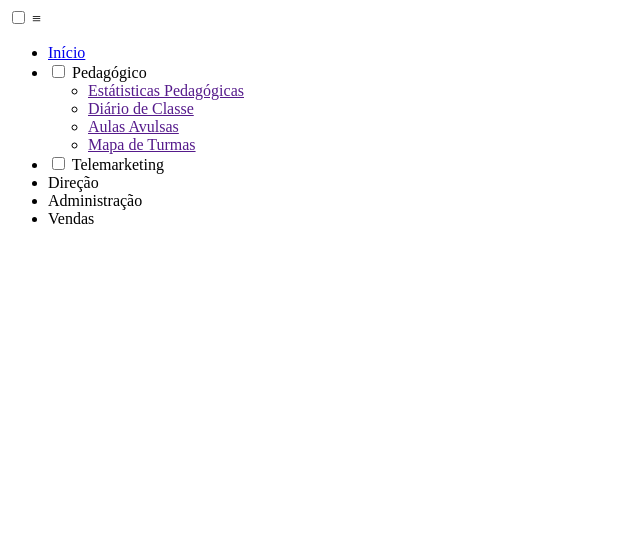
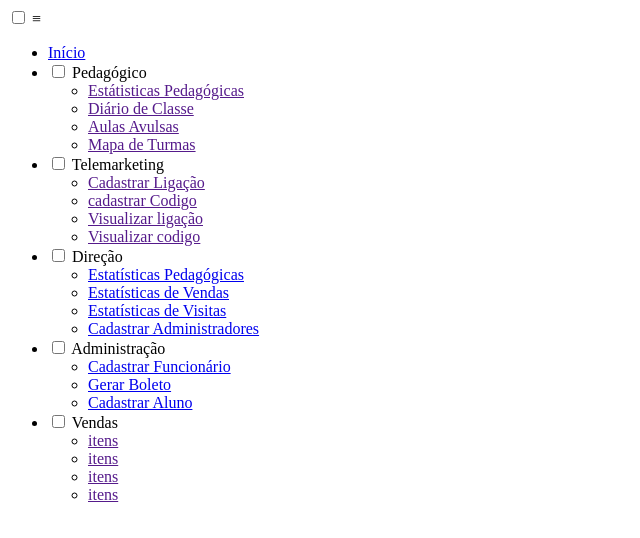
Before and after one commit to hunterfxfox/sites, a plain HTML site: page index.html in a window 1280 px wide. Shown: the whole page, without its empty margins (0-640 px from the left). Drawn offline with Linux system fonts and the light colour scheme.

Commit message:
atualizando os itens do menu

```diff
--- a/index.html
+++ b/index.html
@@ -31,10 +31,44 @@
 			<li>
 				<input type="checkbox" class="subitem" id="item2">
 				<label for="item2"> Telemarketing </label>
+				<ul class="subMenuNivel2">
+					<li><a href="">Cadastrar Ligação</a></li>
+					<li><a href="">cadastrar Codigo</a></li>
+					<li><a href="">Visualizar ligação</a></li>
+					<li><a href="">Visualizar codigo</a></li>
+				</ul>
 			</li>
-			<li> Direção </li>
-			<li> Administração </li>
-			<li> Vendas </li>
+			<li> <input type="checkbox" class="subitem" id="item3">
+				<label for="item3"> Direção </label>
+				<ul class="subMenuNivel2">
+					<li><a href="#"> Estatísticas Pedagógicas</a></li>
+					<li><a href="#"> Estatísticas de Vendas</a></li>
+					<li><a href="#"> Estatísticas de Visitas </a></li>
+					<li><a href="#"> Cadastrar Administradores</a></li>
+
+				</ul>
+
+			</li>
+			<li>
+				<input type="checkbox" class="subitem" id="item4">
+				<label for="item4"> Administração </label>
+				<ul class="subMenuNivel2">
+					<li><a href="#"> Cadastrar Funcionário </a></li>
+					<li><a href="#"> Gerar Boleto </a></li>
+					<li><a href="#"> Cadastrar Aluno </a></li>
+
+				</ul>
+			</li>
+			<li>
+				<input type="checkbox" class="subitem" id="item5">
+				<label for="item5"> Vendas </label>
+				<ul class="subMenuNivel2">
+					<li><a href="">itens</a></li>
+					<li><a href="">itens</a></li>
+					<li><a href="">itens</a></li>
+					<li><a href="">itens</a></li>
+				</ul>
+			</li>
 		</ul>
 	</nav>
 </body>
```
